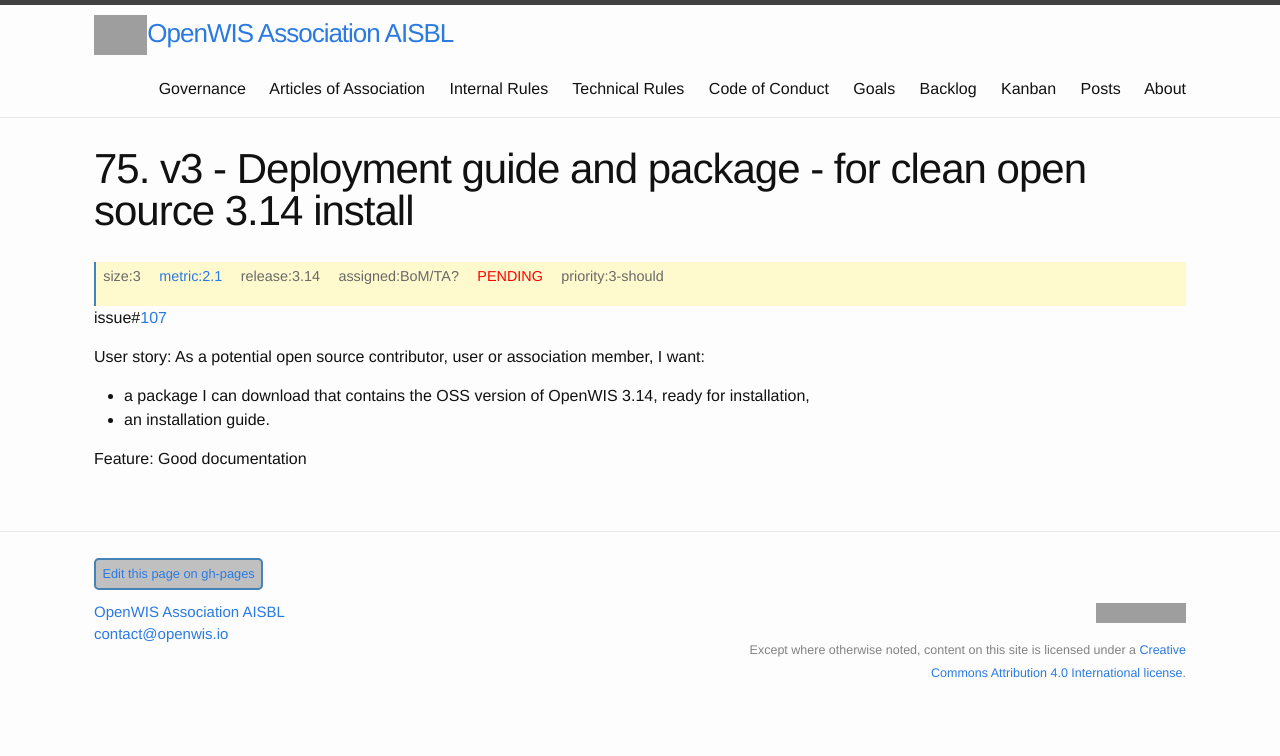
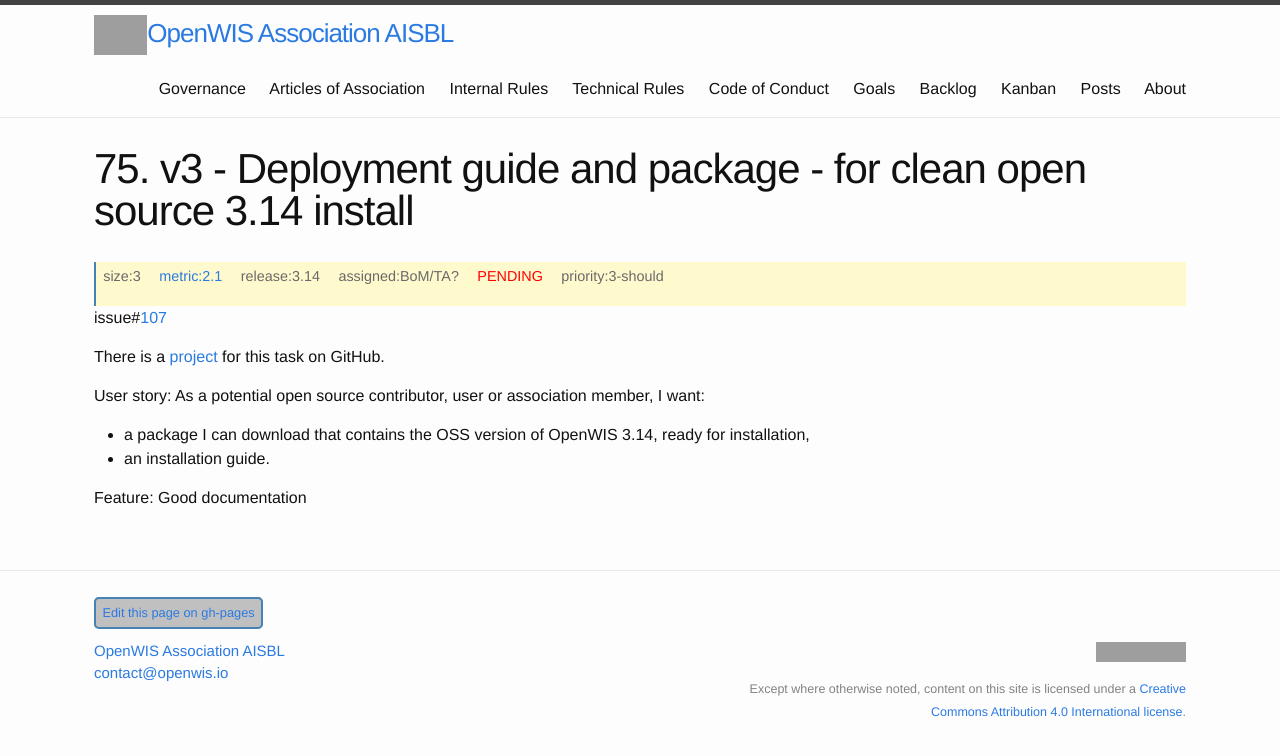
Before and after one commit to OpenWIS/openwis-documentation, a Jekyll site: the page built from _kanban/OpenWIS-Backlog-000075.md, in a window 1280 px wide. Shown: the top 756 px of the page. Built offline with Jekyll 4.4.1, drawn with Linux system fonts in a browser that asks for light colours; grey boxes are pictures that could not be loaded.

Commit message:
Update OpenWIS-Backlog-000075.md
Added project link

```diff
--- a/_kanban/OpenWIS-Backlog-000075.md
+++ b/_kanban/OpenWIS-Backlog-000075.md
@@ -15,6 +15,9 @@
 kanRepo: OpenWIS/openwis
 kanProject: 1
 ---
+
+There is a [project](https://github.com/OpenWIS/openwis/projects/1) for this task on GitHub.
+
 User story: As a potential open source contributor, user or association member, I want:
 
   - a package I can download that contains the OSS version of OpenWIS 3.14, ready for installation,
```
